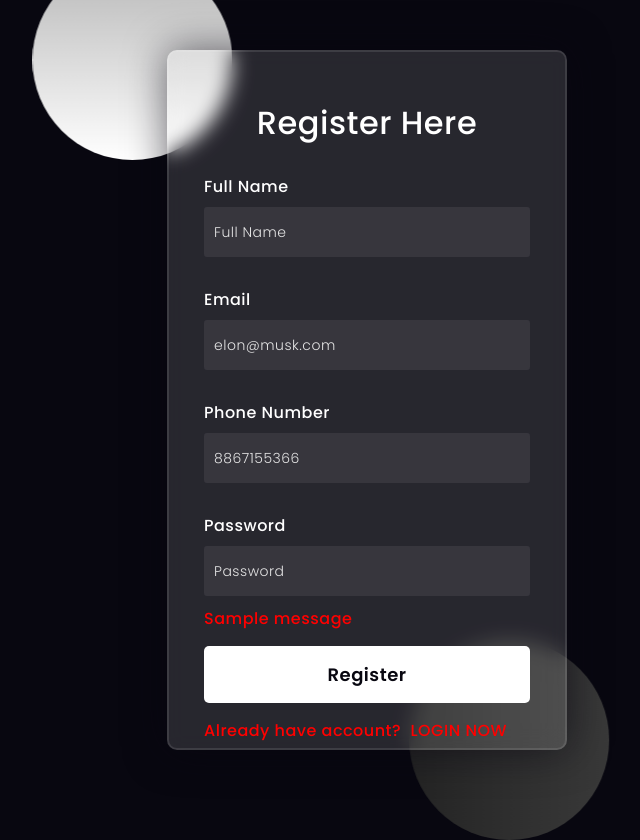
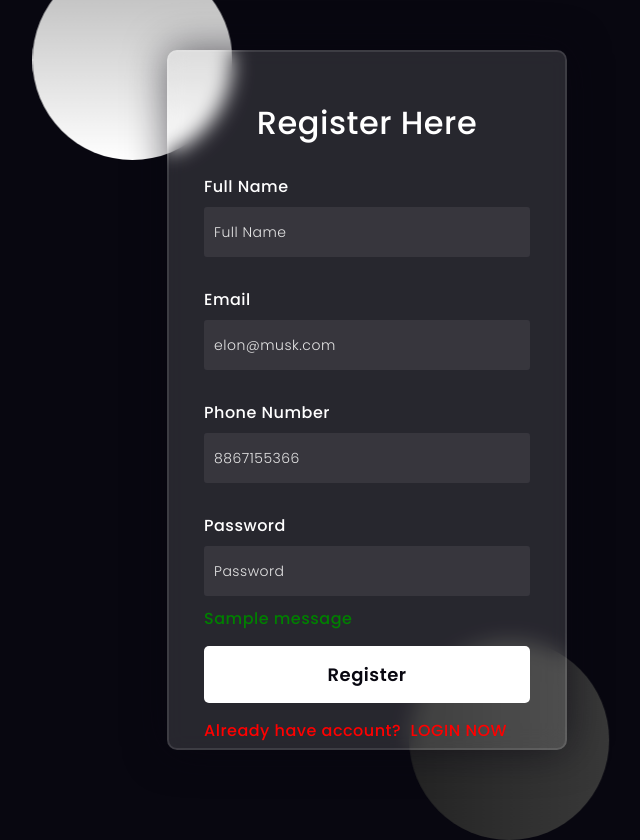
Before and after one commit to B-44-Project/ChatBotML, a Flask app: page /register in a window 1280 px wide. Shown: the whole page, without its empty margins (273-913 px from the left). Run offline with Flask 3, Linux system fonts and the light colour scheme; one stand-in notice (Sample message) is shown.

Commit message:
change to className color display

```diff
--- a/db.py
+++ b/db.py
@@ -9,6 +9,7 @@ class Db:
         self.client = pymongo.MongoClient(connection_string)
         self.db = self.client["ChatBot"]
         self.users = self.db["users"]
+        self.chats = self.db["conversations"]
         self.collection = self.db["abcd2"]
         self.cat = "hi"
         self.cache = {}
--- a/main.py
+++ b/main.py
@@ -49,7 +49,7 @@ def index():
 def dashboard():
     user = session.get('email', None)
     if not user:
-        flash("Please login first!", "green")
+        flash("Please login first!", "success")
         return redirect(url_for('login'))
     return render_template('dashboard.html', user=session["fname"])
 
@@ -111,7 +111,7 @@ def login():
             session["fname"] = x.get('fname')
             session['email'] = data.get('email')
             return redirect(url_for('dashboard'))
-        flash("Wrong credentials!") # msg and color for now
+        flash("Wrong credentials!", "error") # msg and color for now
         return redirect(url_for('login'))
 
 #reset password page
@@ -123,7 +123,7 @@ def reset():
         data = request.form.to_dict()
         email_exists = bool(db.users.find_one({"email": data["email"]}))
         if not email_exists:
-            flash("Account with the mail doesn't exist", "red")
+            flash("Account with the mail doesn't exist", "error")
             return redirect(url_for('register'))
 
         otp = "".join([random.choice("0123456789") for _ in range(6)])
@@ -154,10 +154,10 @@ def verify():
                     otpstore[email]["isDone"] = True
                     return redirect(url_for("setpassword", email=email))
                 else:
-                    flash("Invalid OTP, Try again", "red")
+                    flash("Invalid OTP, Try again", "error")
                     return redirect(url_for("verify", email=email))
             else:
-                flash("Timeout, Try sending otp again later","red")
+                flash("Timeout, Try sending otp again later","error")
                 return redirect(url_for("verify", email=email))
         else:
             return redirect(url_for("reset"))
@@ -200,9 +200,9 @@ def register():
         print(data)
         x = db.users.find_one({"email":data.get('email')})
         if x:
-            flash("User with this email already exist", "red")
+            flash("User with this email already exist", "error")
             return redirect(url_for('register'))
-        flash("Account created!", "green")
+        flash("Account created!", "success")
         db.users.insert_one({"fname":data.get('fname'), "email":data.get('email').lower(), "pnum":data.get('pnum'), "pass":generate_password_hash(data.get('pass'), method='pbkdf2:sha256')})
 
         return redirect(url_for('login'))
--- a/static/css/login.css
+++ b/static/css/login.css
@@ -177,3 +177,9 @@ form .error{
   color: red;
   margin-top: 10px;
 }
+
+
+form .success {
+  color: green;
+  margin-top: 10px;
+}
--- a/static/css/otp.css
+++ b/static/css/otp.css
@@ -98,3 +98,9 @@ form.error{
     color: red;
     margin-top: 10px;
 }
+
+
+form .success {
+    color: green;
+    margin-top: 10px;
+  }
--- a/templates/login.html
+++ b/templates/login.html
@@ -30,7 +30,7 @@
     {% if messages %}
     {% for category, message in messages %}
 
-    <div class="error" id="error-message">
+    <div class="{{ category }}" id="error-message">
       {{ message }}
     </div>
     {% endfor %}
--- a/templates/otp.html
+++ b/templates/otp.html
@@ -34,7 +34,7 @@
             {% if messages %}
             {% for category, message in messages %}
 
-            <div class="error" id="error-message">
+            <div class="{{ category }}" id="error-message">
                 {{ message }}
             </div>
             <br />
--- a/templates/register.html
+++ b/templates/register.html
@@ -65,10 +65,6 @@
       bottom: -80px;
     }
 
-    form .error {
-      color: red;
-      margin-top: 10px;
-    }
 
     input::-webkit-outer-spin-button,
     input::-webkit-inner-spin-button {
@@ -107,7 +103,7 @@
     {% if messages %}
     {% for category, message in messages %}
 
-    <div class="error" id="error-message">
+    <div class="{{ category }}" id="error-message">
       {{ message }}
     </div>
     {% endfor %}
```
Also changed, not shown: vercel.json.
